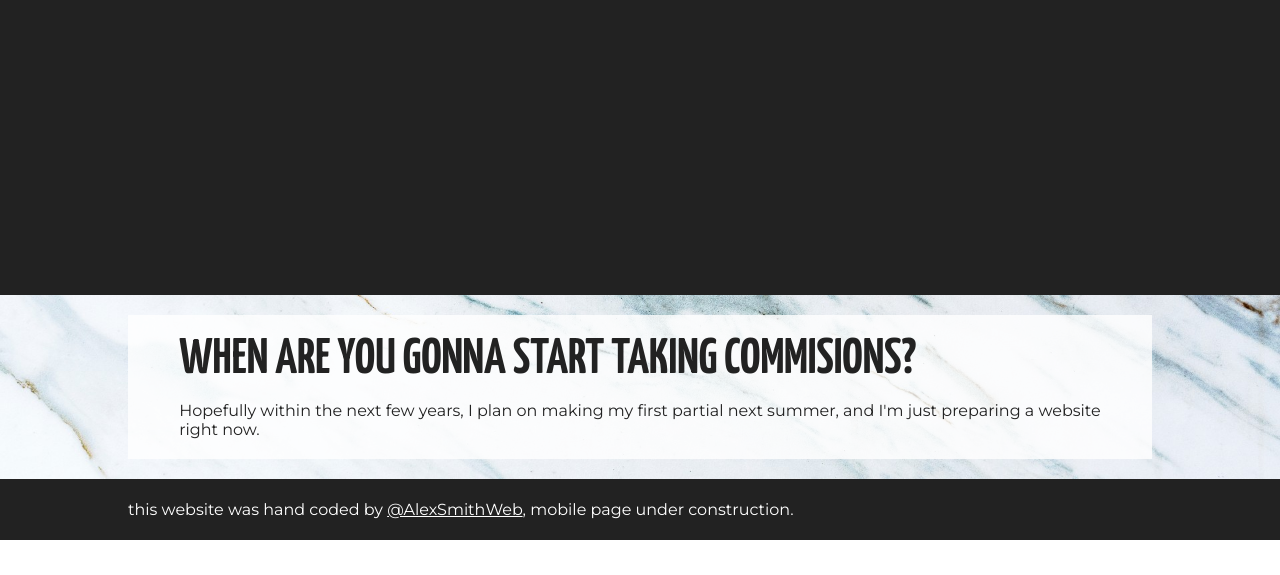
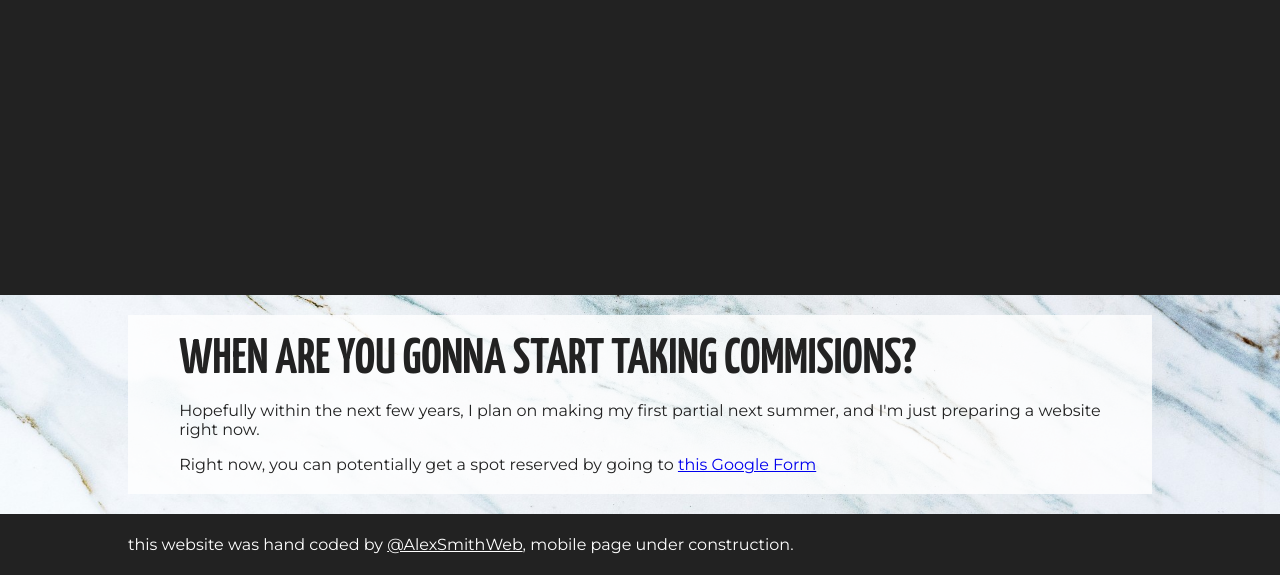
Before and after one commit to MarbleFoxFursuits/MarbleFox, a plain HTML site: page pricing.html in a window 1280 px wide. Shown: the part 505-1080 px from the top of the page. Before the commit the page ends 1045 px from the top, so only its background shows below. Drawn offline with Linux system fonts and the light colour scheme.

Commit message:
Add files via upload

```diff
--- a/pricing.html
+++ b/pricing.html
@@ -3,6 +3,7 @@
   <head>
     <meta charset="utf-8">
     <meta name="viewport" content="width=device-width, initial-scale=1">
+    <link rel="icon" type="image/png" href="favicon.png">
     <title>Marble Fox Fursuits - Home</title>
     <link rel="stylesheet" href="style.css">
     <link rel="stylesheet" href="https://cdnjs.cloudflare.com/ajax/libs/font-awesome/4.7.0/css/font-awesome.min.css">
@@ -41,6 +42,7 @@
       <div id="last">
         <h1>WHEN ARE YOU GONNA START TAKING COMMISIONS?</h1>
         <p>Hopefully within the next few years, I plan on making my first partial next summer, and I'm just preparing a website right now.</p>
+        <p>Right now, you can potentially get a spot reserved by going to <a href="https://goo.gl/forms/kNvU0gqekTJRq6sF3">this Google Form</a></p>
       </div>
     </article>
     <footer>
```
